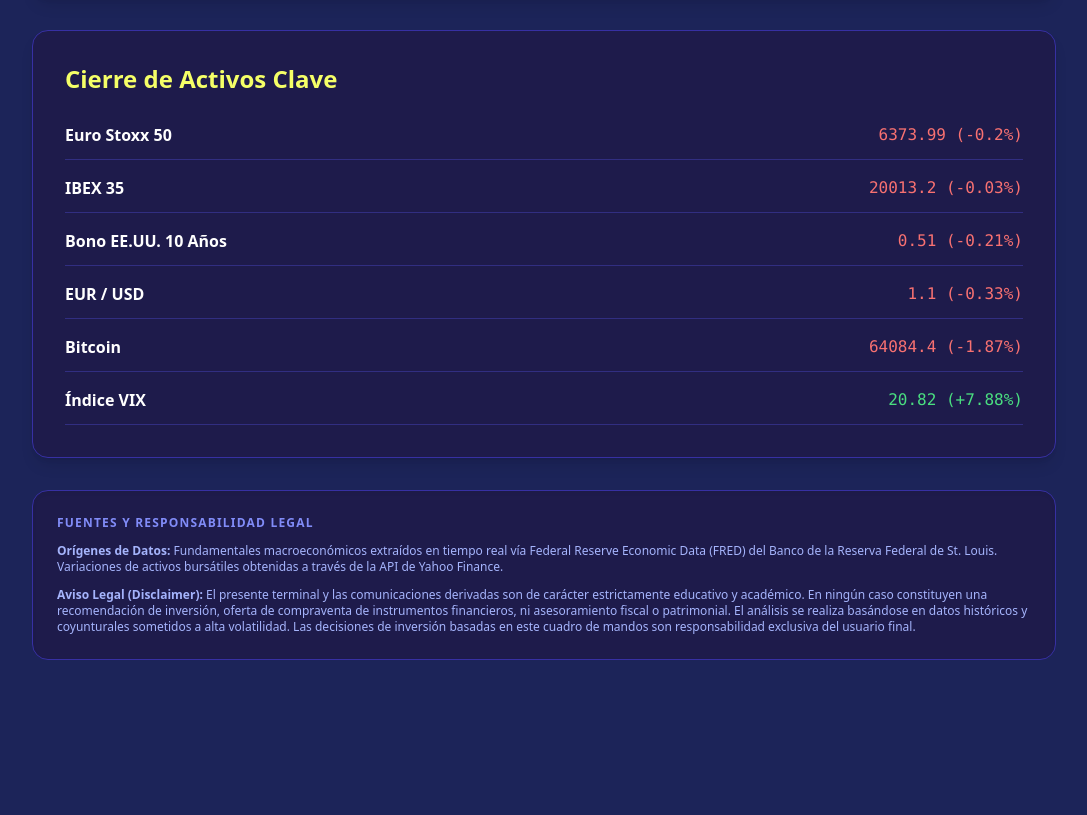
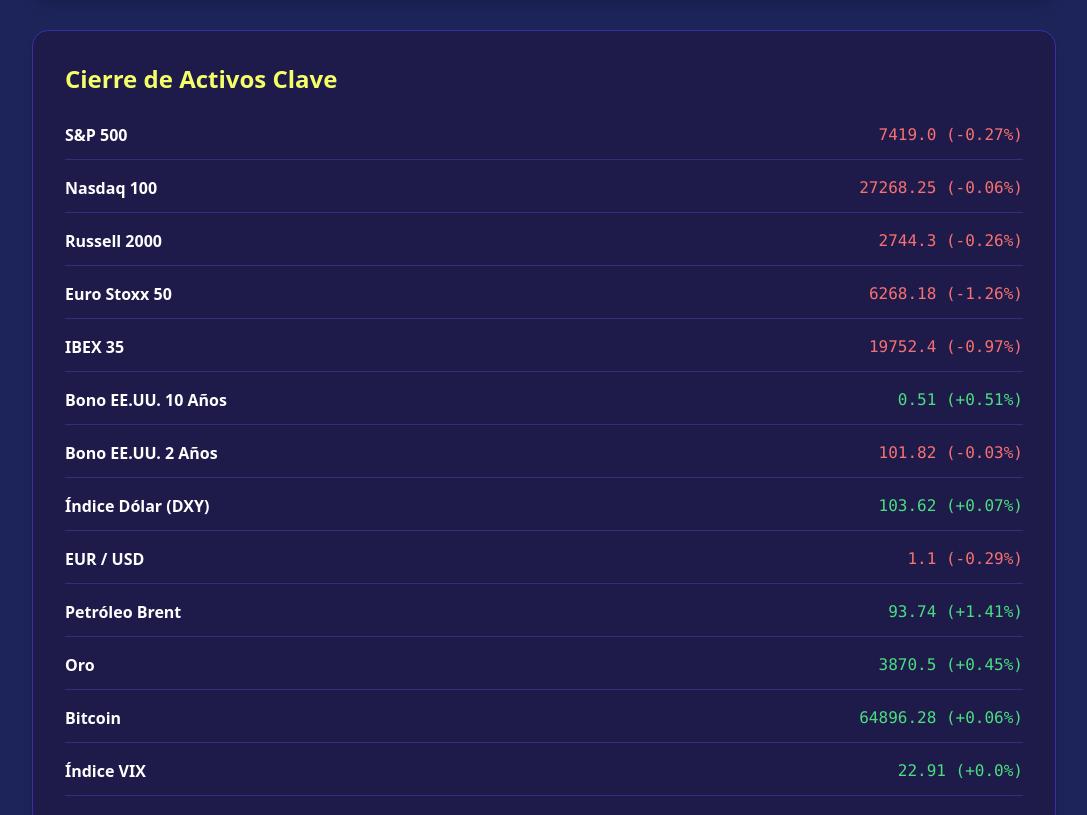
Before and after one commit to aguarinosm/mercado_bot.py, a plain HTML site: page index.html in a window 1280 px wide. Shown: the part 711-1526 px from the top of the page, without its empty margins (96-1183 px from the left). Before the commit the page ends 1403 px from the top, so only its background shows below. Drawn offline with nearby package versions, Linux system fonts and the light colour scheme.

Commit message:
Actualizar web diaria automática

```diff
--- a/index.html
+++ b/index.html
@@ -3,7 +3,7 @@
 <head>
     <meta charset="UTF-8">
     <meta name="viewport" content="width=device-width, initial-scale=1.0">
-    <title>Terminal Macro-Financiero | 16-11-2026</title>
+    <title>Terminal Macro-Financiero | 17-11-2026</title>
     <script src="https://cdn.tailwindcss.com"></script>
     <style>
         body { background-color: #1C2459; color: #ffffff; font-family: system-ui, -apple-system, sans-serif; }
@@ -15,14 +15,14 @@
         <!-- CABECERA -->
         <header class="border-b border-indigo-800 pb-4">
             <h1 class="text-4xl font-extrabold text-[#F5FF67]">Briefing de Mercados</h1>
-            <p class="text-indigo-300 mt-2 text-sm uppercase tracking-wider">Despliegue Analítico • Fecha: 16-11-2026</p>
+            <p class="text-indigo-300 mt-2 text-sm uppercase tracking-wider">Despliegue Analítico • Fecha: 17-11-2026</p>
         </header>
 
         <!-- BLOQUE 1: RESUMEN DUMMIES (AMARILLO GIGANTE) -->
         <section class="bg-custom-yellow p-6 md:p-8 rounded-2xl shadow-xl space-y-3 border-4 border-[#F5FF67]">
             <h2 class="text-2xl font-black uppercase tracking-wide">El mercado en 1 minuto</h2>
             <p class="text-lg font-medium leading-relaxed">
-                Día de navegación tranquila. La economía crece a buen ritmo pero sin sobrecalentarse, y la inflación parece controlada. Esto es como ir en barco con el viento a favor: las empresas pueden planificar su futuro y los inversores compran acciones con confianza.
+                El mercado está en modo 'tormenta'. Los inversores tienen miedo porque el dinero es más caro de pedir prestado (los tipos de interés están altos). Como cuesta más financiarse, las empresas tienen más difícil crecer, y por eso la gente prefiere vender sus acciones y buscar refugios seguros.
             </p>
         </section>
 
@@ -30,7 +30,7 @@
         <section class="bg-indigo-950 p-6 md:p-8 rounded-2xl border border-indigo-800 shadow-lg space-y-6">
             <h2 class="text-2xl font-bold text-[#F5FF67]">Monitor Macro & FED</h2>
             <p class="text-indigo-100 leading-relaxed text-lg">
-                <strong>Análisis Institucional:</strong> Entorno macroeconómico acomodaticio o asimilado por el consenso. La lectura de inflación (337.476) y un mercado laboral estabilizado permiten que los índices directores extiendan su estructura técnica, con el bono a 10 años estabilizado en 0.51%.
+                <strong>Análisis Institucional:</strong> La volatilidad repunta (VIX en 22.91) en un contexto de reajuste de carteras. Con los tipos de la FED en 3.88% y la inflación persistente, el coste de oportunidad medido por el bono a 10 años (0.51%) sigue asfixiando los múltiplos de la renta variable tecnológica.
             </p>
             <div class="grid grid-cols-2 md:grid-cols-4 gap-4 mt-6">
                 <div class="bg-[#1C2459] p-4 rounded-xl border border-indigo-800 text-center">
@@ -58,33 +58,68 @@
             <ul class="space-y-1 mt-4">
 
         <li class='flex justify-between border-b border-indigo-900 py-3 items-center'>
+            <span class='font-semibold'>S&P 500</span>
+            <span class='font-mono text-red-400'>7419.0 (-0.27%)</span>
+        </li>
+
+        <li class='flex justify-between border-b border-indigo-900 py-3 items-center'>
+            <span class='font-semibold'>Nasdaq 100</span>
+            <span class='font-mono text-red-400'>27268.25 (-0.06%)</span>
+        </li>
+
+        <li class='flex justify-between border-b border-indigo-900 py-3 items-center'>
+            <span class='font-semibold'>Russell 2000</span>
+            <span class='font-mono text-red-400'>2744.3 (-0.26%)</span>
+        </li>
+
+        <li class='flex justify-between border-b border-indigo-900 py-3 items-center'>
             <span class='font-semibold'>Euro Stoxx 50</span>
-            <span class='font-mono text-red-400'>6373.99 (-0.2%)</span>
+            <span class='font-mono text-red-400'>6268.18 (-1.26%)</span>
         </li>
 
         <li class='flex justify-between border-b border-indigo-900 py-3 items-center'>
             <span class='font-semibold'>IBEX 35</span>
-            <span class='font-mono text-red-400'>20013.2 (-0.03%)</span>
+            <span class='font-mono text-red-400'>19752.4 (-0.97%)</span>
         </li>
 
         <li class='flex justify-between border-b border-indigo-900 py-3 items-center'>
             <span class='font-semibold'>Bono EE.UU. 10 Años</span>
-            <span class='font-mono text-red-400'>0.51 (-0.21%)</span>
+            <span class='font-mono text-green-400'>0.51 (+0.51%)</span>
+        </li>
+
+        <li class='flex justify-between border-b border-indigo-900 py-3 items-center'>
+            <span class='font-semibold'>Bono EE.UU. 2 Años</span>
+            <span class='font-mono text-red-400'>101.82 (-0.03%)</span>
+        </li>
+
+        <li class='flex justify-between border-b border-indigo-900 py-3 items-center'>
+            <span class='font-semibold'>Índice Dólar (DXY)</span>
+            <span class='font-mono text-green-400'>103.62 (+0.07%)</span>
         </li>
 
         <li class='flex justify-between border-b border-indigo-900 py-3 items-center'>
             <span class='font-semibold'>EUR / USD</span>
-            <span class='font-mono text-red-400'>1.1 (-0.33%)</span>
+            <span class='font-mono text-red-400'>1.1 (-0.29%)</span>
+        </li>
+
+        <li class='flex justify-between border-b border-indigo-900 py-3 items-center'>
+            <span class='font-semibold'>Petróleo Brent</span>
+            <span class='font-mono text-green-400'>93.74 (+1.41%)</span>
+        </li>
+
+        <li class='flex justify-between border-b border-indigo-900 py-3 items-center'>
+            <span class='font-semibold'>Oro</span>
+            <span class='font-mono text-green-400'>3870.5 (+0.45%)</span>
         </li>
 
         <li class='flex justify-between border-b border-indigo-900 py-3 items-center'>
             <span class='font-semibold'>Bitcoin</span>
-            <span class='font-mono text-red-400'>64084.4 (-1.87%)</span>
+            <span class='font-mono text-green-400'>64896.28 (+0.06%)</span>
         </li>
 
         <li class='flex justify-between border-b border-indigo-900 py-3 items-center'>
             <span class='font-semibold'>Índice VIX</span>
-            <span class='font-mono text-green-400'>20.82 (+7.88%)</span>
+            <span class='font-mono text-green-400'>22.91 (+0.0%)</span>
         </li>
 
             </ul>
```
